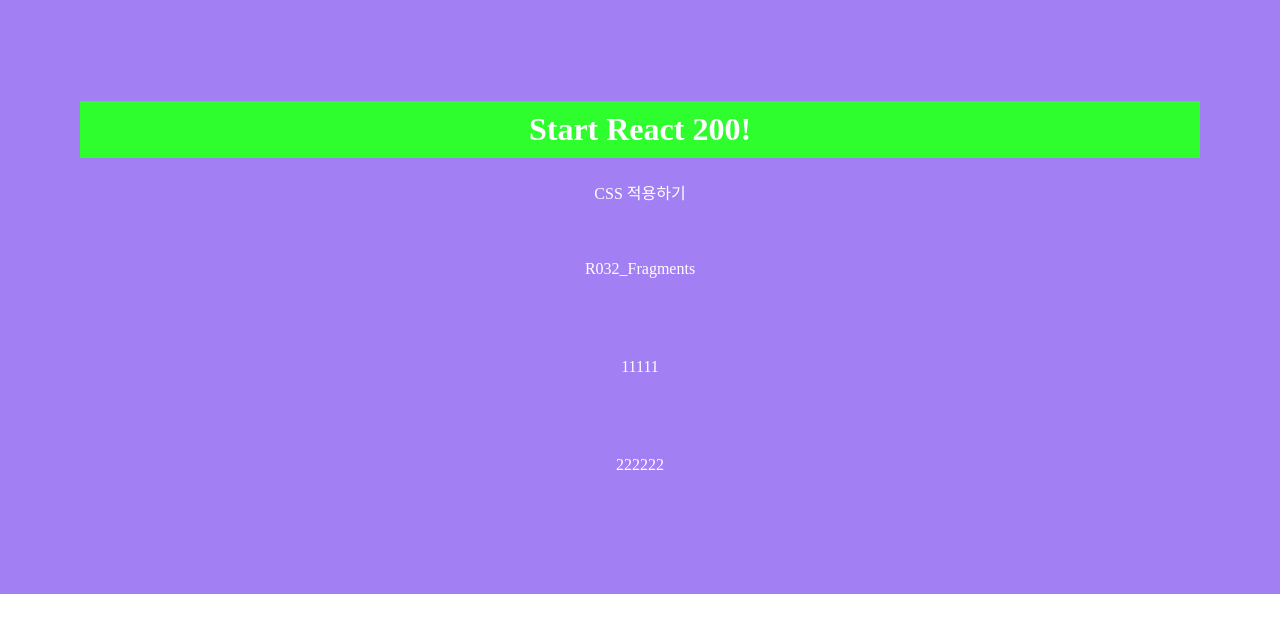
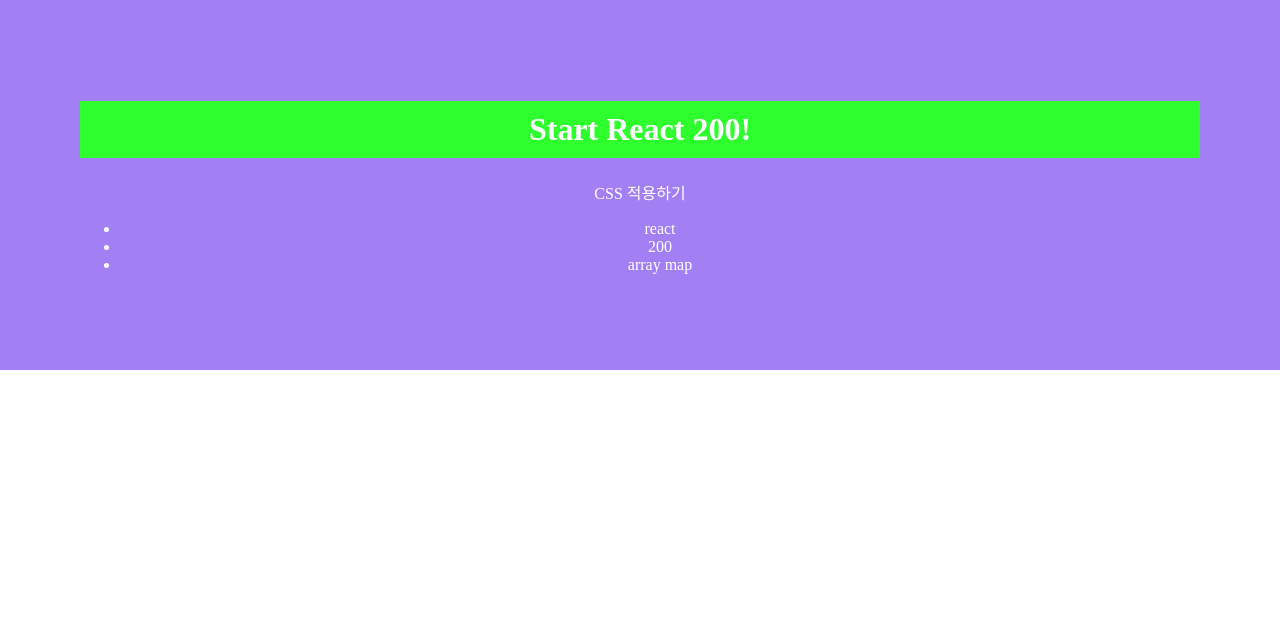
Before and after one commit to hamsuper/react200, a React (Create React App) app in the folder client/: page / in a window 1280 px wide. Shown: the top 632 px of the page. Built offline with nearby package versions, Linux system fonts and the light colour scheme.

Commit message:
[20220621] 033 map()으로 element 반환하기

```diff
--- a/client/src/App.js
+++ b/client/src/App.js
@@ -1,12 +1,12 @@
 import './App.css';
-import R032_Fragments from './R032_Fragments';
+import R033_ReturnMap from './R033_ReturnMap';
 
 function App() {
   return (
 		<div>
 			<h1>Start React 200!</h1>
 			<p>CSS 적용하기</p>
-			<R032_Fragments />
+			<R033_ReturnMap />
 		</div>
   );
 }
--- /dev/null
+++ b/client/src/R033_ReturnMap.js
@@ -0,0 +1,12 @@
+import React, { Component } from 'react'
+
+export default class R033_ReturnMap extends Component {
+  render() {
+    const element_Array = [<li>react</li>, <li>200</li>, <li>array map</li>];
+    return (
+      <ul>
+        {element_Array.map((array_val => array_val))}
+      </ul>
+    )
+  }
+}
```
